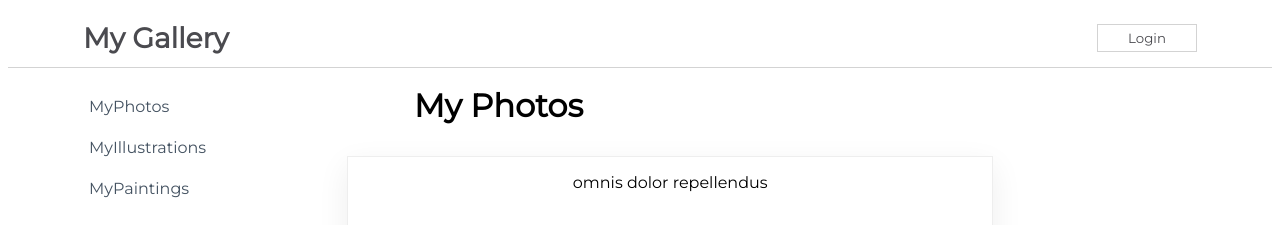
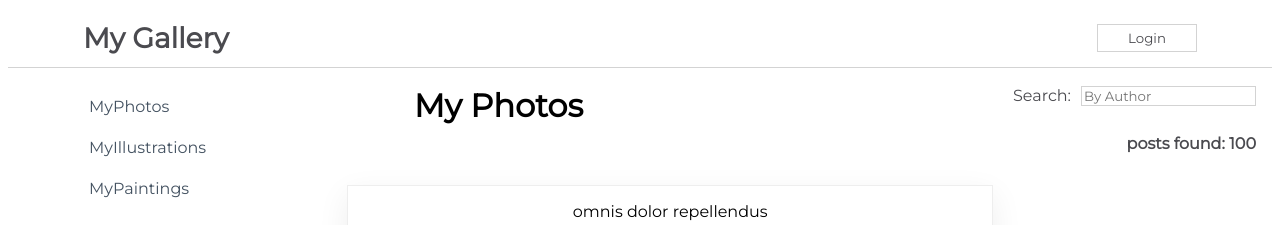
Before and after one commit to Edb83/using-functional-components-challenge, a React (Create React App) app in the folder my-app/: page / in a window 1280 px wide. Shown: the top 225 px of the page. Built offline with nearby package versions, Linux system fonts and the light colour scheme.

Commit message:
Add form input to search posts by name

```diff
--- a/my-app/src/components/Content.js
+++ b/my-app/src/components/Content.js
@@ -9,6 +9,7 @@
         super(props);
         this.state = {
             isLoaded: false,
+            posts: [],
         }
     }
 
@@ -16,8 +17,21 @@
         setTimeout(() => {
             this.setState({
                 isLoaded: true,
+                posts: savedPosts,
             })
         }, 2000)
+    }
+
+    handleChange = (event) => {
+        const name = event.target.value.toLowerCase();
+        const filteredPosts = savedPosts.filter(
+            post => {
+                return post.name.toLowerCase().includes(name)
+            }
+        )
+        this.setState({
+            posts: filteredPosts,
+        })
     }
 
     render() {
@@ -25,15 +39,24 @@
             <div>
                 <div className={css.TitleBar}>
                     <h1>My Photos</h1>
+                    <form>
+                        <label htmlFor='searchInput'>Search:</label>
+                        <input
+                            type='search'
+                            id='searchInput'
+                            placeholder='By Author'
+                            onChange={event => { this.handleChange(event) }}
+                        />
+                        <h4>posts found: {this.state.posts.length}</h4>
+                    </form>
                 </div>
                 <div className={css.SearchResults}>
                     {
                         this.state.isLoaded ?
-                        <PostItem savedPosts={savedPosts}/>
+                        <PostItem savedPosts={this.state.posts}/>
                         :
                         <Loader />
                     }
-
                 </div>
             </div>
         )
```
